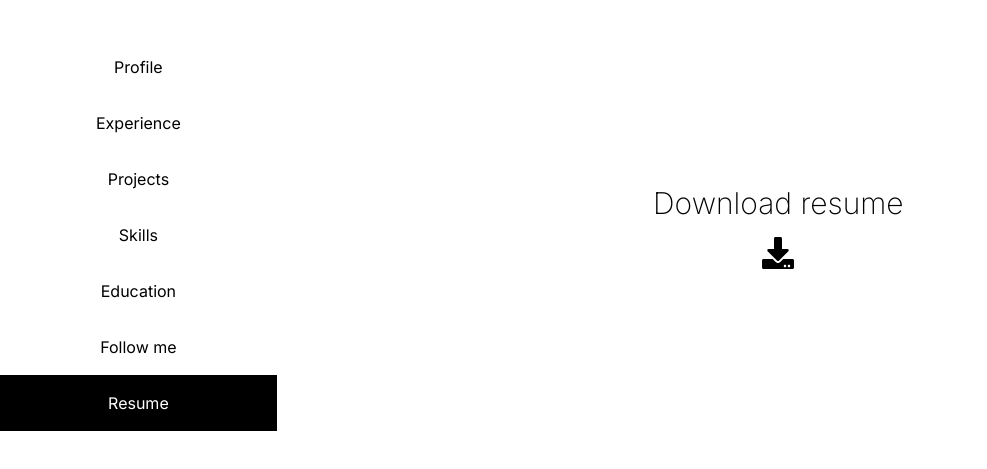
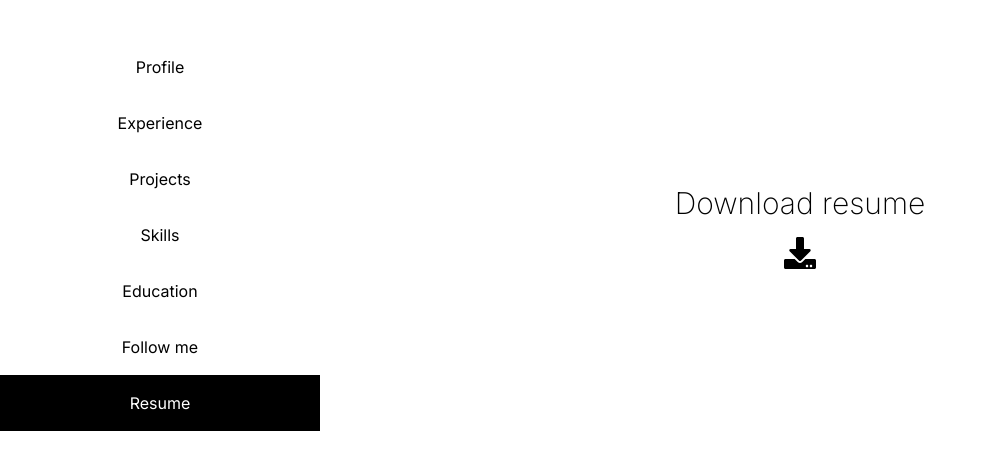
Before and after one commit to Pradnesh8/portfolio-site, a Next.js app in the folder my-portfolio/: page /resume in a window 1280 px wide. Shown: the part 165-634 px from the top of the page, without its empty margins (0-987 px from the left). Built offline with nearby package versions, Linux system fonts and the light colour scheme.

Commit message:
redirect default profile update styles

```diff
--- a/my-portfolio/src/app/components/navbar.js
+++ b/my-portfolio/src/app/components/navbar.js
@@ -5,7 +5,7 @@ import { usePathname } from "next/navigation";
 export default function Navbar() {
     const pathname = usePathname()
     return (
-        <nav>
+        <nav className="flex-[25%]">
             <ul className="text-center">
                 <Link href="/profile">
                     <li className={`px-24 py-4 cursor-pointer hover:bg-slate-300 ${(pathname === '/' || pathname === '/profile') && ' bg-black text-white hover:bg-slate-900'}`}>
--- a/my-portfolio/src/app/page.js
+++ b/my-portfolio/src/app/page.js
@@ -1,5 +1,4 @@
+import { redirect } from 'next/navigation';
 export default function Home() {
-  return (
-    <div></div>
-  );
+  redirect('/profile');
 }
```
